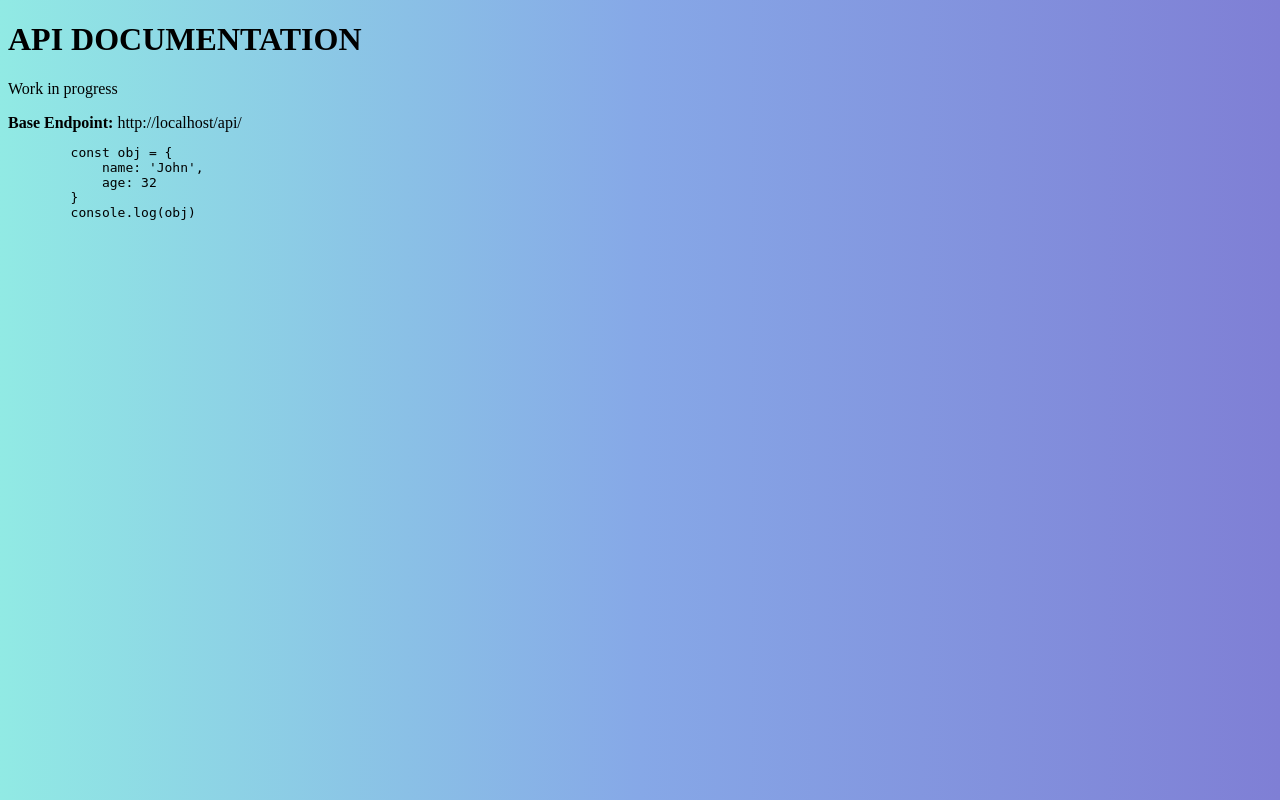
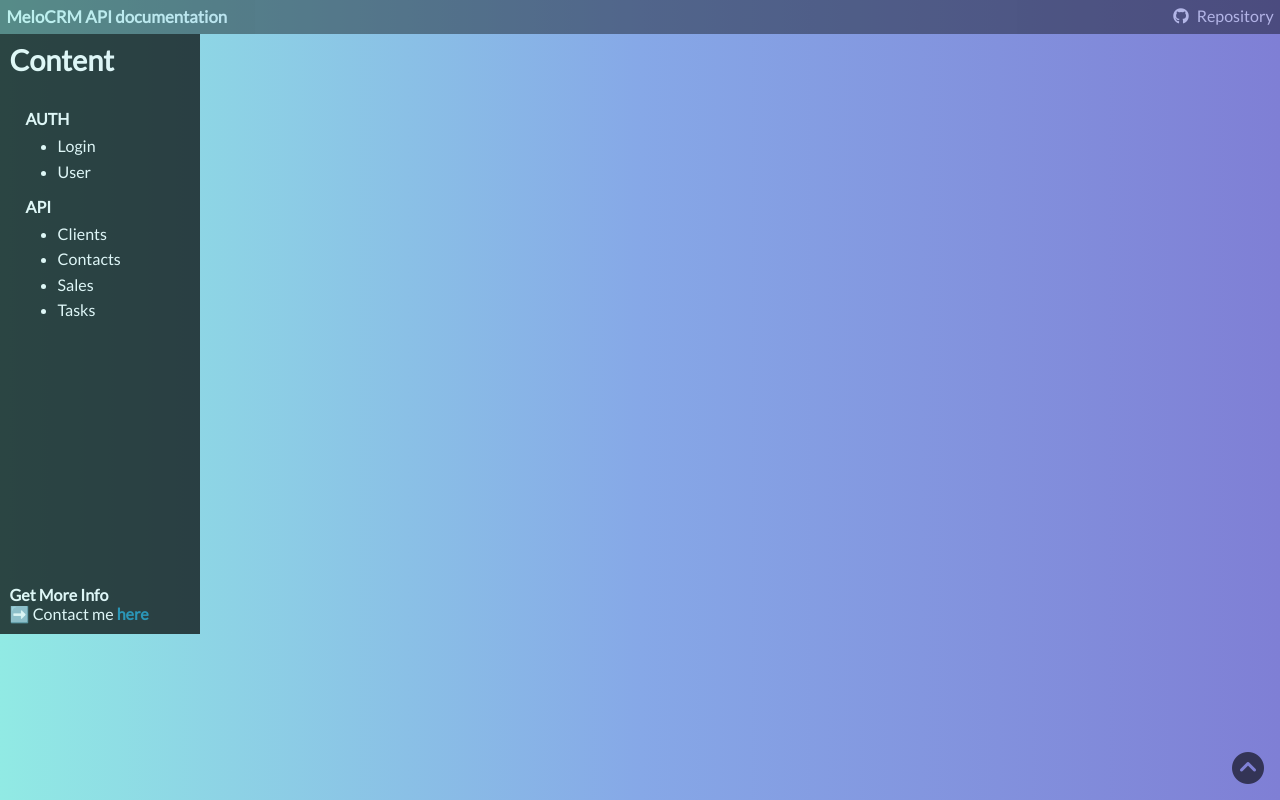
Before and after one commit to alantnk/django-api, a Django app: page /api/ in a window 1280 px wide. Run offline with Django 5.2, Linux system fonts and the light colour scheme.

Commit message:
feat: api page layout

```diff
--- a/core/static/css/styles.css
+++ b/core/static/css/styles.css
@@ -1,3 +1,15 @@
+@import url("https://fonts.googleapis.com/css2?family=Lato&display=swap");
+
+* {
+    font-family: "Lato", sans-serif;
+    font-weight: 400;
+    font-style: normal;
+
+    margin: 0;
+    padding: 0;
+    box-sizing: border-box;
+}
+
 body {
     background: #7f7fd5; /* fallback for old browsers */
     background: -webkit-linear-gradient(
@@ -13,3 +25,106 @@ body {
         #7f7fd5
     ); /* W3C, IE 10+/ Edge, Firefox 16+, Chrome 26+, Opera 12+, Safari 7+ */
 }
+
+pre.code {
+    background-color: hotpink;
+}
+
+header {
+    display: flex;
+    width: 100%;
+    background-color: black;
+    justify-content: space-between;
+    padding: 0.4rem;
+    opacity: 0.4;
+}
+
+header .title {
+    color: #fff;
+    font-size: 1.05rem;
+    font-weight: 700;
+}
+
+header .github {
+    display: flex;
+    align-items: center;
+    gap: 0.5rem;
+    color: #fff;
+}
+
+a {
+    text-decoration: none;
+}
+
+aside {
+    display: flex;
+    flex-direction: column;
+    gap: 2rem;
+    padding: 0.6rem;
+    background-color: #000;
+    height: 600px;
+    width: 200px;
+    opacity: 0.7;
+}
+
+aside .nav {
+    color: #fff;
+}
+
+aside .info {
+    margin-top: auto;
+    margin-right: 2rem;
+}
+
+aside .info a {
+    color: #0079a5;
+    font-weight: 700;
+}
+
+aside .info a:hover {
+    color: blanchedalmond;
+}
+
+aside .title {
+    font-size: 1.8rem;
+    font-weight: 700;
+}
+
+aside .content {
+    display: flex;
+    flex-direction: column;
+
+    gap: 1rem;
+}
+
+aside .list {
+    display: flex;
+    flex-direction: column;
+    padding-left: 1rem;
+    gap: 0.5rem;
+}
+
+aside .list ul {
+    display: flex;
+    flex-direction: column;
+    gap: 0.4rem;
+    list-style-type: disc;
+    padding-left: 2rem;
+}
+
+aside .nav p {
+    font-size: 1rem;
+    font-weight: 700;
+}
+
+.go-top {
+    position: fixed;
+    bottom: 1rem;
+    right: 1rem;
+
+    color: #00000098;
+}
+
+.go-top i {
+    font-size: 2rem;
+}
--- a/core/static/js/script.js
+++ b/core/static/js/script.js
@@ -1,4 +1,4 @@
-const href = window.location.href;
-window.onload = () => {
-    document.getElementById("domain").textContent = href;
-};
+// const href = window.location.href;
+// window.onload = () => {
+//     document.getElementById("domain").textContent = href;
+// };
--- a/core/templates/api_index.html
+++ b/core/templates/api_index.html
@@ -4,21 +4,61 @@
 <head>
 	<meta charset="UTF-8">
 	<meta name="viewport" content="width=device-width, initial-scale=1.0">
+    <link rel="stylesheet" href="https://cdnjs.cloudflare.com/ajax/libs/font-awesome/6.7.2/css/all.min.css" integrity="sha512-Evv84Mr4kqVGRNSgIGL/F/aIDqQb7xQ2vcrdIwxfjThSH8CSR7PBEakCr51Ck+w+/U6swU2Im1vVX0SVk9ABhg==" crossorigin="anonymous" referrerpolicy="no-referrer" />
     <link rel="icon" type="image/x-icon" href={% static "img/logo.png" %}>
-	<title>Document</title>
+	<title>MeloCRM - API</title>
     <link rel="stylesheet" href={% static "css/styles.css" %}>
     <script src={% static "js/script.js" %}></script>
 </head>
 <body>
-	<h1>API DOCUMENTATION</h1>
-	<p>Work in progress</p>
-    <strong>Base Endpoint:</strong> <span id='domain'>null</span>
-    <pre>
-        const obj = {
-            name: 'John',
-            age: 32
-        }
-        console.log(obj)
-    </pre>
+    <header id="header">
+        <div class="title">
+            MeloCRM API documentation
+        </div>
+        <a href="https://github.com/alant2031/melo-crm-backend">
+            <div class="github">
+                <i class="fa-brands fa-github"></i>
+                <p>
+                    Repository
+                </p>
+            </div>
+        </a>
+    </header>
+    <aside>
+        <div class="nav title">
+            Content
+        </div>
+        <div class="nav content">
+            <div class="nav list">
+                <p>AUTH</p>
+                <ul>
+                    <li>Login</li>
+                    <li>User</li>
+                </ul>
+            </div>
+            <div class="nav list">
+                <p>API</p>
+                <ul>
+                    <li>Clients</li>
+                    <li>Contacts</li>
+                    <li>Sales</li>
+                    <li>Tasks</li>
+                </ul>
+            </div>
+        </div>
+        <div class="nav info">
+            <p>
+                Get More Info
+            </p>
+            <span>➡️ Contact me <a href="https://t.me/alantnk"> here</a> </span>
+        </div>
+    </aside>
+    <main>
+
+    </main>
+    <footer></footer>
+    <a href="#header" class="go-top">
+        <i class="fa-solid fa-circle-chevron-up"></i>
+    </a>
 </body>
 </html>
```
Also changed, not shown: README.md.
